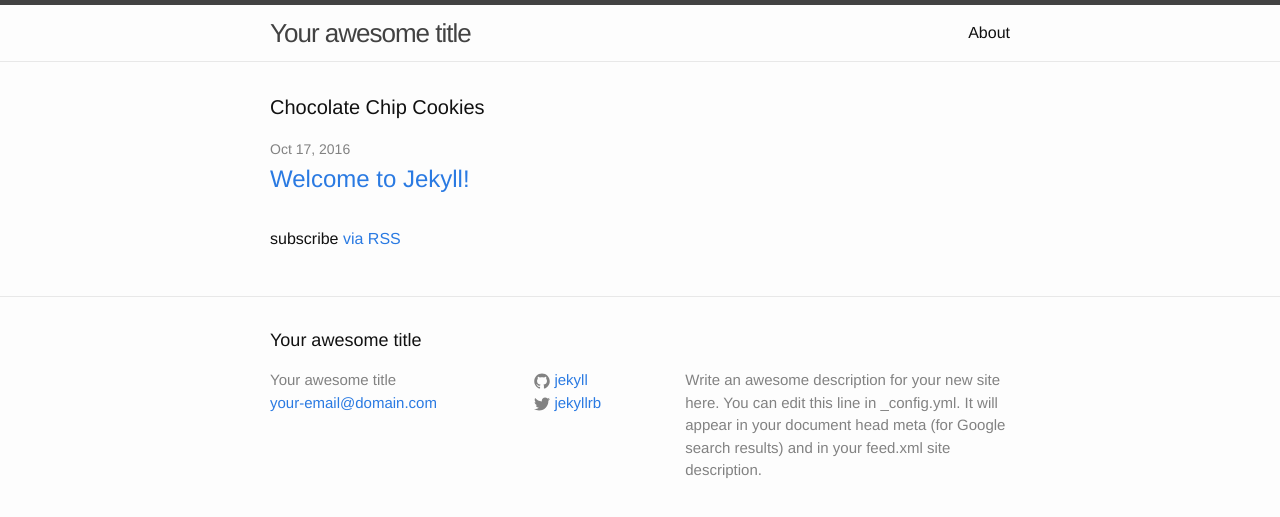
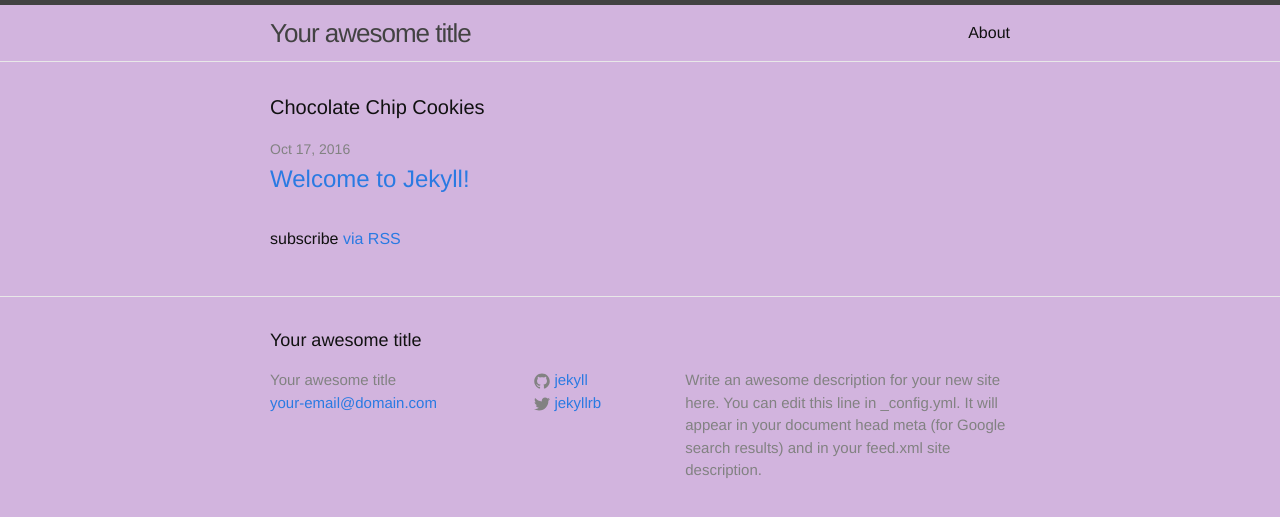
Before and after one commit to marikamurphy/mm89039.github.io, a Jekyll site: the page built from index.html, in a window 1280 px wide. Shown: the top 517 px of the page. Built offline with Jekyll 4.4.1, drawn with Linux system fonts in a browser that asks for light colours.

Commit message:
line 19 - purple

```diff
--- a/_sass/_base.scss
+++ b/_sass/_base.scss
@@ -16,7 +16,7 @@ dl, dd, ol, ul, figure {
 body {
     font: $base-font-weight #{$base-font-size}/#{$base-line-height} $base-font-family;
     color: $text-color;
-    background-color: $background-color;
+    background-color: #D2B4DE ;
     -webkit-text-size-adjust: 100%;
     -webkit-font-feature-settings: "kern" 1;
     -moz-font-feature-settings: "kern" 1;
```
